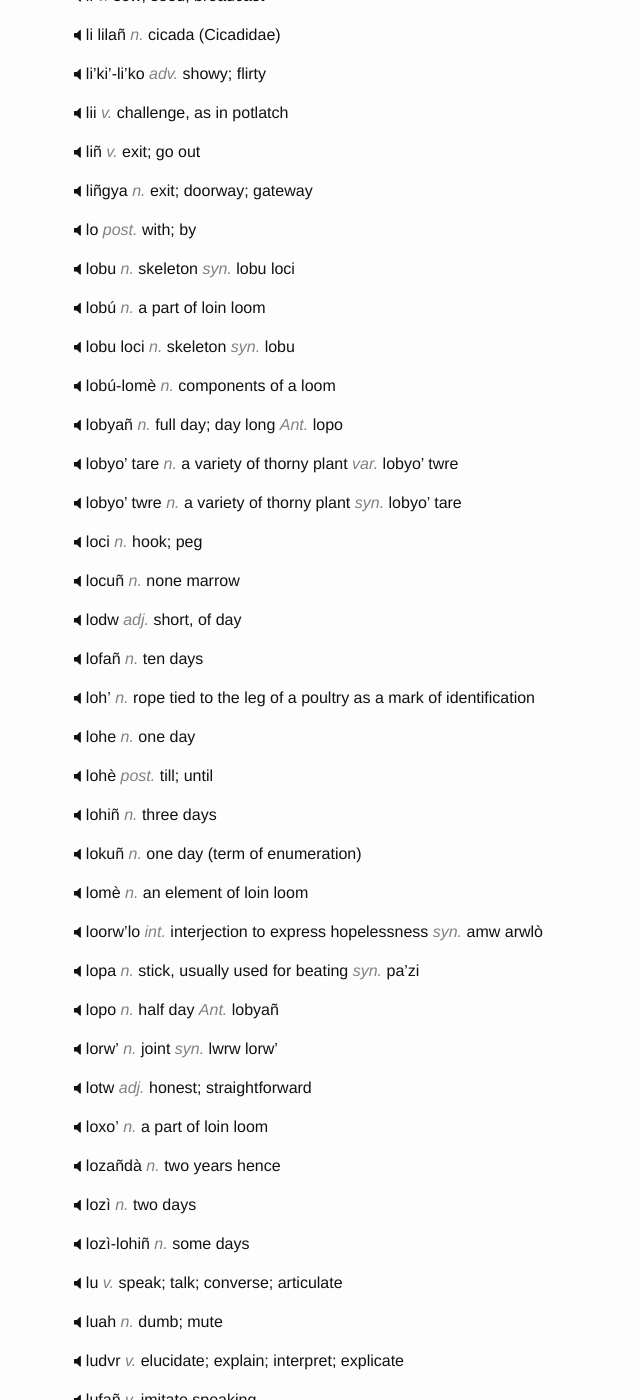
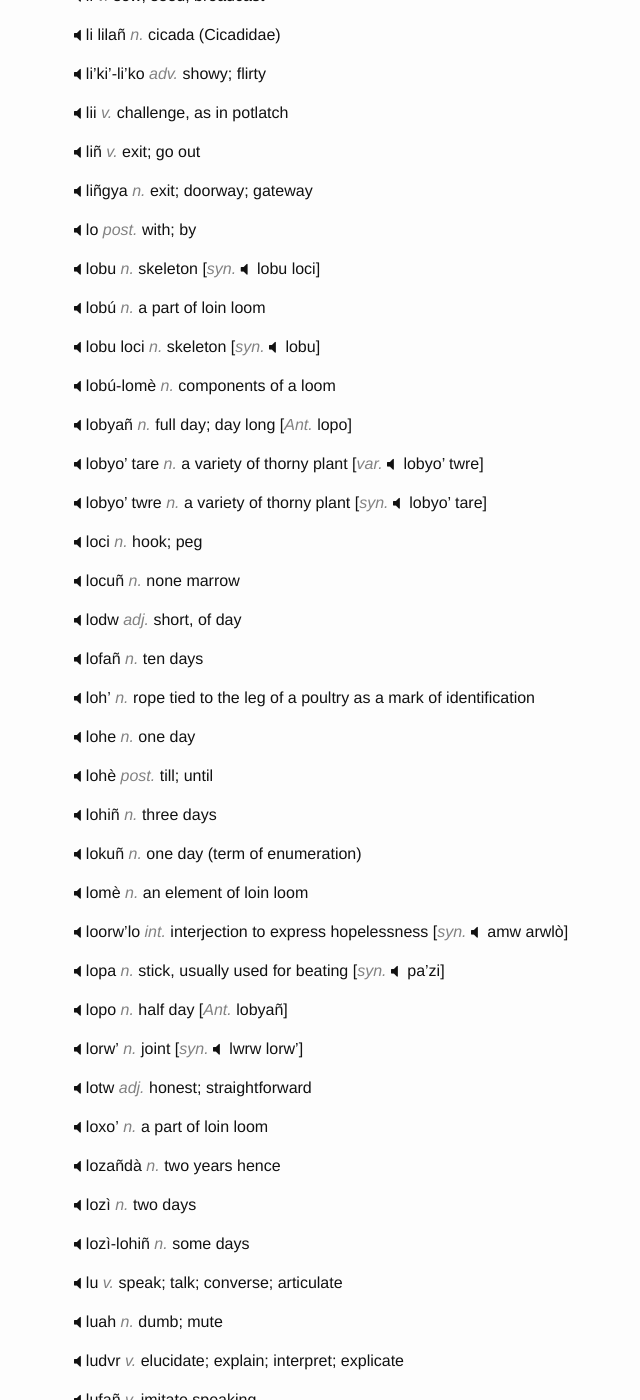
Before and after one commit to hacksparrow/language.apatani.org, a Jekyll site: the page built from dictionary/l.md, in a window 1280 px wide and 1400 px high, scrolled down 4396 px. Shown: the whole window, without its empty margins (196-836 px from the left). Built offline with Jekyll 4.4.1, drawn with Linux system fonts in a browser that asks for light colours; nearby versions of some CDN libraries; comment, search, counter and statistics services are not loaded; some of the changed text lies outside the part shown.

Commit message:
Update l.md

```diff
--- a/dictionary/l.md
+++ b/dictionary/l.md
@@ -8,7 +8,7 @@ ipa: l
 
 __la__	_conj._	and
 
-__la'bi'__	_n._	dextral; right (side)	_ant._	la'ci
+__la'bi'__	_n._	dextral; right (side)	[_ant._	la'ci]
 
 __la'bú__	_n._	sleeve; part of a garment that covers the arms
 
@@ -18,7 +18,7 @@ __la'ca__	_n._	handicap of the hand; disability of the hand
 
 __la'cañ__	_n._	ring
 
-__la'ci__	_n._	sinistral; left (side)	_syn._	la'ku	ant.	la'bi'
+__la'ci__	_n._	sinistral; left (side)	[_syn._]	la'ku	[ant.	la'bi]'
 
 __la'ci ala'__	_n._	left hand
 
@@ -30,9 +30,9 @@ __la'ci' lwpa__	_n._	middle finger
 
 __la'du__	_n._	a forearm apan; a unit of measurement equivalent to the length of a forearm
 
-__la'du midiñ__	_n._	elbow	_var._	la'du mwriñ
+__la'du midiñ__	_n._	elbow	[_var._	la'du mwriñ]
 
-__la'du mwriñ__	_n._	elbow	_var._	la'du midiñ
+__la'du mwriñ__	_n._	elbow	[_var._	la'du midiñ]
 
 __la'dw__	_n._	forefinger; a unit of measurement equivalent to the length of the outstretched thumb and forefinger
 
@@ -50,7 +50,7 @@ __la'ke__	_v._	cross or fold one's arms
 
 __la'ko__	_n._	button; an element of babo which is a horizontal stick on the body
 
-__la'ku__	_adj._	sinistral; left (side)	_syn._	la'ci
+__la'ku__	_adj._	sinistral; left (side)	[_syn._	la'ci]
 
 __la'ku' kvrv__	_n._	mole; a small burrowing insectivorous mammal
 
@@ -98,15 +98,15 @@ __laa__	_v._	take; grasp; cluth
 
 __laako__	_n._	a crossed stick in front of the entrance to signify the performance of a ritual in the household
 
-__laako'__	_v._	open	_ant._	laapiñ
+__laako'__	_v._	open	[_ant._	laapiñ]
 
 __laakur__	_v._	take back
 
 __laaliñ__	_v._	take out
 
-__laama__	_adj._	few; not many	_syn._	ice
+__laama__	_adj._	few; not many	[_syn._	ice]
 
-__laapiñ__	_v._	close with a lid	_ant._	laako'
+__laapiñ__	_v._	close with a lid	[_ant._	laako']
 
 __laapyó__	_v._	steal (by taking with hands)
 
@@ -126,7 +126,7 @@ __lalala__	_conj._	then; and then
 
 __laliñ__	_n._	footprint
 
-__lama__	_adj._	few; some; scant; meagre	_syn._	icu; ice
+__lama__	_adj._	few; some; scant; meagre	[_syn._	icu;] ice
 
 __lamu'-layu__	_adj._	pinkish (color)
 
@@ -142,7 +142,7 @@ __lañhiñ__	_num._	three hundred
 
 __lañjañ__	_n._	base of the head; nape of the neck
 
-__lañku__	_adj._	tilted, esp. the head	_Or._	láañ (from láaqú) + kù
+__lañku__	_adj._	tilted, esp. the head	[_Or._	láañ (from láaqú) + kù]
 
 __lañpa'__	_v._	ostracise; vanish; drive out
 
@@ -160,7 +160,7 @@ __laqu__	_n._	neck
 
 __lar__	_v._	challenge; bet
 
-__laxw'__	_adj._	cold	_Ant._	gubu'
+__laxw'__	_adj._	cold	[_Ant._	gubu']
 
 __le'__	_v._	flap (of wing)
 
@@ -170,12 +170,12 @@ __le'be'__	_v._	flap (wings) with helplessness
 
 __le'ca__	_n._	cane havershack covered with fibres from the bark of a particular tree worn during jungle expeditions or during war-related rituals
 
-__le'pì__	_n._	Chinese green onion (Allium fistulosum)	_syn._	tale'; twle'
+__le'pì__	_n._	Chinese green onion (Allium fistulosum)	[_syn._	tale'; twle']
 
 
 __le'ra__	_n._	cane havershack
 
-__le'ta__	_v._	spread, as wing	_syn._	le'tvr
+__le'ta__	_v._	spread, as wing	[_syn._	le'tvr]
 
 __le'ta'__	_n._	animal skin rug used as a mat
 
@@ -189,7 +189,7 @@ __lela'__	_adj._	fresh; new
 
 __lemba__	_n._	village
 
-__lembo__	_n._	road	_var._	leñbo
+__lembo__	_n._	road	[_var._	leñbo]
 
 __lembyañ-lerañ__	_n._	crossroad; an intersection of two or more roads
 
@@ -201,13 +201,13 @@ __leñ__	_v._	collect, as honey
 
 __leñ__	_v._	build ladder on a tree to climb it
 
-__leñbo__	_n._	road	_var._	lembo
+__leñbo__	_n._	road	[_var._	lembo]
 
 __leñda__	_n._	path
 
 __leqò__	_n._	lawn; front yard; space in the village
 
-__leqò aji__	_n._	rice field near the village	_ant._	jabyò aji
+__leqò aji__	_n._	rice field near the village	[_ant._	jabyò aji]
 
 __leyu__	_n._	a small path leading to a village
 
@@ -225,19 +225,19 @@ __liñgya__	_n._	exit; doorway; gateway
 
 __lo__	_post._	with; by
 
-__lobu__	_n._	skeleton	_syn._	lobu loci
+__lobu__	_n._	skeleton	[_syn._	lobu loci]
 
 __lobú__	_n._	a part of loin loom
 
-__lobu loci__	_n._	skeleton	_syn._	lobu
+__lobu loci__	_n._	skeleton	[_syn._	lobu]
 
 __lobú-lomè__	_n._	components of a loom
 
-__lobyañ__	_n._	full day; day long	_Ant._	lopo
+__lobyañ__	_n._	full day; day long	[_Ant._	lopo]
 
-__lobyo' tare__	_n._ 	a variety of thorny plant	_var._	lobyo' twre
+__lobyo' tare__	_n._ 	a variety of thorny plant	[_var._	lobyo' twre]
 
-__lobyo' twre__	_n._	a variety of thorny plant	_syn._	lobyo' tare
+__lobyo' twre__	_n._	a variety of thorny plant	[_syn._	lobyo' tare]
 
 __loci__	_n._	hook; peg
 
@@ -259,13 +259,13 @@ __lokuñ__	_n._	one day (term of enumeration)
 
 __lomè__	_n._	an element of loin loom
 
-__loorw'lo__	_int._	interjection to express hopelessness	_syn._	amw arwlò
+__loorw'lo__	_int._	interjection to express hopelessness	[_syn._	amw arwlò]
 
-__lopa__	_n._	stick, usually used for beating	_syn._	pa'zi
+__lopa__	_n._	stick, usually used for beating	[_syn._	pa'zi]
 
-__lopo__	_n._	half day	_Ant._	lobyañ
+__lopo__	_n._	half day	[_Ant._	lobyañ]
 
-__lorw'__	_n._	joint	_syn._	lwrw lorw'
+__lorw'__	_n._	joint	[_syn._	lwrw lorw']
 
 __lotw__	_adj._	honest; straightforward
 
@@ -293,7 +293,7 @@ __lufi'-lume__	_n._	recalcitrant; defiant; wayward
 
 __luga__	_adj._	talkative; loquacious; garrulous
 
-__lugya'__	_v._	speak wrongly	_syn._	luxa'
+__lugya'__	_v._	speak wrongly	[_syn._	luxa']
 
 __luho__	_v._	speak offensively
 
@@ -317,9 +317,9 @@ __luku'__	_n._	shoe
 
 __lula'__	_adj._	good speaker	_v._	speak well
 
-__lulù__	_v._	disturb by speaking	_syn._	lulù-lugo
+__lulù__	_v._	disturb by speaking	[_syn._	lulù-lugo]
 
-__lulù-lugo__	_v._	disturb by speaking	_syn._	lulù
+__lulù-lugo__	_v._	disturb by speaking	[_syn._	lulù]
 
 __luluñ__	_v._	frighten by speaking; scare; intimidate
 
@@ -335,9 +335,9 @@ __lupa__	_v._	remind; help someone remember
 
 __lupa'__	_v._	criticise; denounce; condemn; speak ill of someone
 
-__lupyu'__	_v._	spread false and damaging statements about someone; defame; slander; 	_syn.__	lupyu'-lusu'
+__lupyu'__	_v._	spread false and damaging statements about someone; defame; slander; [_syn.__	lupyu'-lusu']
 
-__lupyu'-lusu'__	_v._	spread false and damaging statements about someone; defame; slander; 	_syn._	lupyu'
+__lupyu'-lusu'__	_v._	spread false and damaging statements about someone; defame; slander; 	[_syn._	lupyu']
 
 __lurú__	_v._	instigate; incite; provoke
 
@@ -355,7 +355,7 @@ __luutw__	_n._	grazing ground; pasture; meadow
 
 __luxá__	_v._	retort; riposte; dare; challenge verbally
 
-__luxa'__	_v._	speak wrongly	_syn._	lugya'
+__luxa'__	_v._	speak wrongly	[_syn._	lugya']
 
 __luxè___	_v._	speak rudely; speak brusquely
 
@@ -447,13 +447,13 @@ __lwpyo__	_n._	sole
 
 __lwqvr__	_n._	ankle
 
-__lwri pwsa__	_n._	a variety of pine tree; Himalayan hemlock (Tsuga dumosa)	_var._	nwri pwsa
+__lwri pwsa__	_n._	a variety of pine tree; Himalayan hemlock (Tsuga dumosa)	[_var._	nwri pwsa]
 
 __lwriñ__	_n._	kneelet comprising of string of beads, esp. worn by priests
 
-__lwrw lorw'__	_n._	joint	_syn._	lorw'
+__lwrw lorw'__	_n._	joint	[_syn._	lorw']
 
-__lwsi'__	_n._	hay; straw	_syn._	kusu'
+__lwsi'__	_n._	hay; straw	[_syn._	kusu']
 
 __lwsiñ pwtu__	_n._	calf
 
@@ -465,7 +465,7 @@ __lwwbuñ__	_n._	unnatural death, of a woman
 
 __lwwpi__	_n._	shoulder blade
 
-__lwwrw__	_n._	edge; brim	_syn._	cirw
+__lwwrw__	_n._	edge; brim	[_syn._	cirw]
 
 __lwxwñ__	_n._	dirt on the feet
 
```
